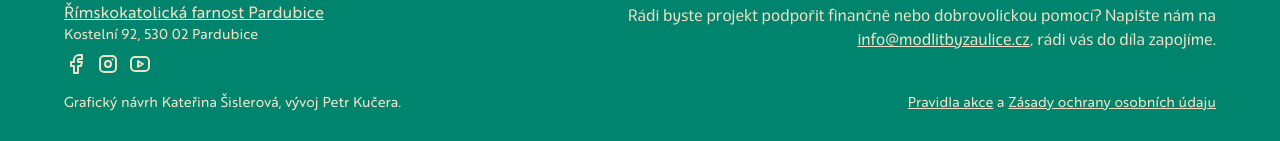
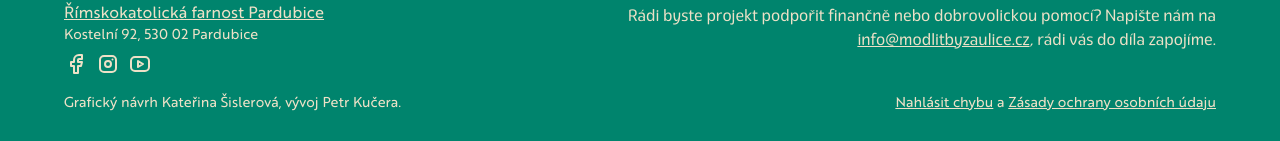
Before and after one commit to petrkucerak/modlitbyzaulice, a Next.js app: page / in a window 1280 px wide. Shown: the part 5217-5358 px from the top of the page. Built offline with nearby package versions, Linux system fonts and the light colour scheme.

Commit message:
Add link to bug report

```diff
--- a/components/layout/footer.js
+++ b/components/layout/footer.js
@@ -14,10 +14,7 @@ export default function Footer() {
           <p className="md:text-right mb-8 md:mb-0 font-eigerdals">
             Rádi byste projekt podpořit finančně nebo dobrovolickou pomocí?
             Napište nám na{" "}
-            <Link
-              href={"mailto:info@modlitbyzaulice.cz"}
-              className="underline"
-            >
+            <Link href={"mailto:info@modlitbyzaulice.cz"} className="underline">
               info@modlitbyzaulice.cz
             </Link>
             , rádi vás do díla zapojíme.
@@ -38,7 +35,9 @@ export default function Footer() {
               Římskokatolická farnost Pardubice
             </Link>
           </li>
-          <li className="text-xs xl:text-sm 2xl:base">Kostelní 92, 530 02 Pardubice</li>
+          <li className="text-xs xl:text-sm 2xl:base">
+            Kostelní 92, 530 02 Pardubice
+          </li>
           <li className="flex flex-row items-end mt-2">
             <Link
               href={"https://www.facebook.com/farnostPardubice/"}
@@ -91,8 +90,15 @@ export default function Footer() {
           .
         </p>
         <p>
-          <Link href={""} target="_blank" className="underline">
-            Pravidla akce
+          <Link
+            href={
+              "https://github.com/petrkucerak/modlitbyzaulice/issues/new?assignees=petrkucerak&labels=bug&projects=&template=%C4%8Desk%C3%BD-issues-template.md&title=Stru%C4%8Dn%C3%BD+popis+probl%C3%A9mu+%5BBUG%5D"
+            }
+            target="_blank"
+            className="underline"
+            title="Nahlásit chybu na Githubu - vyžaduje přihlášení"
+          >
+            Nahlásit chybu
           </Link>{" "}
           a{" "}
           <Link href={""} target="_blank" className="underline">
```
